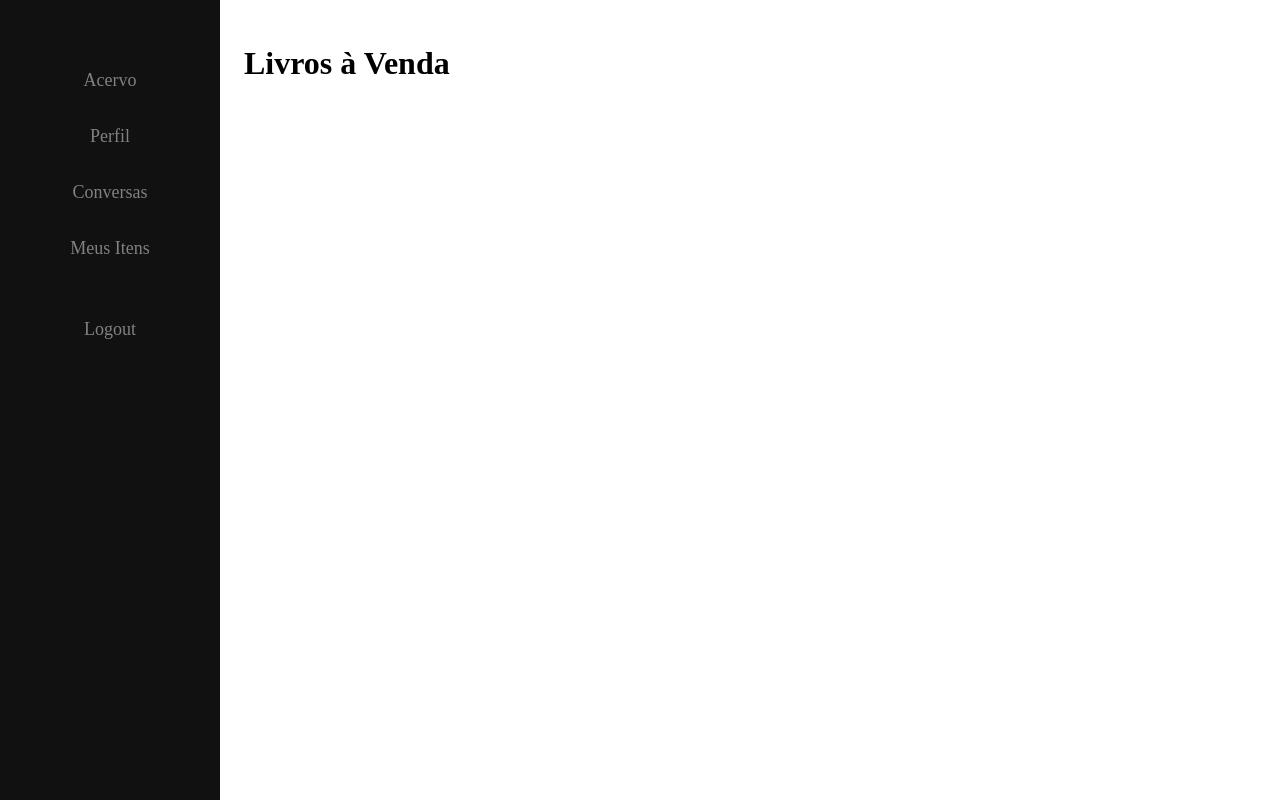
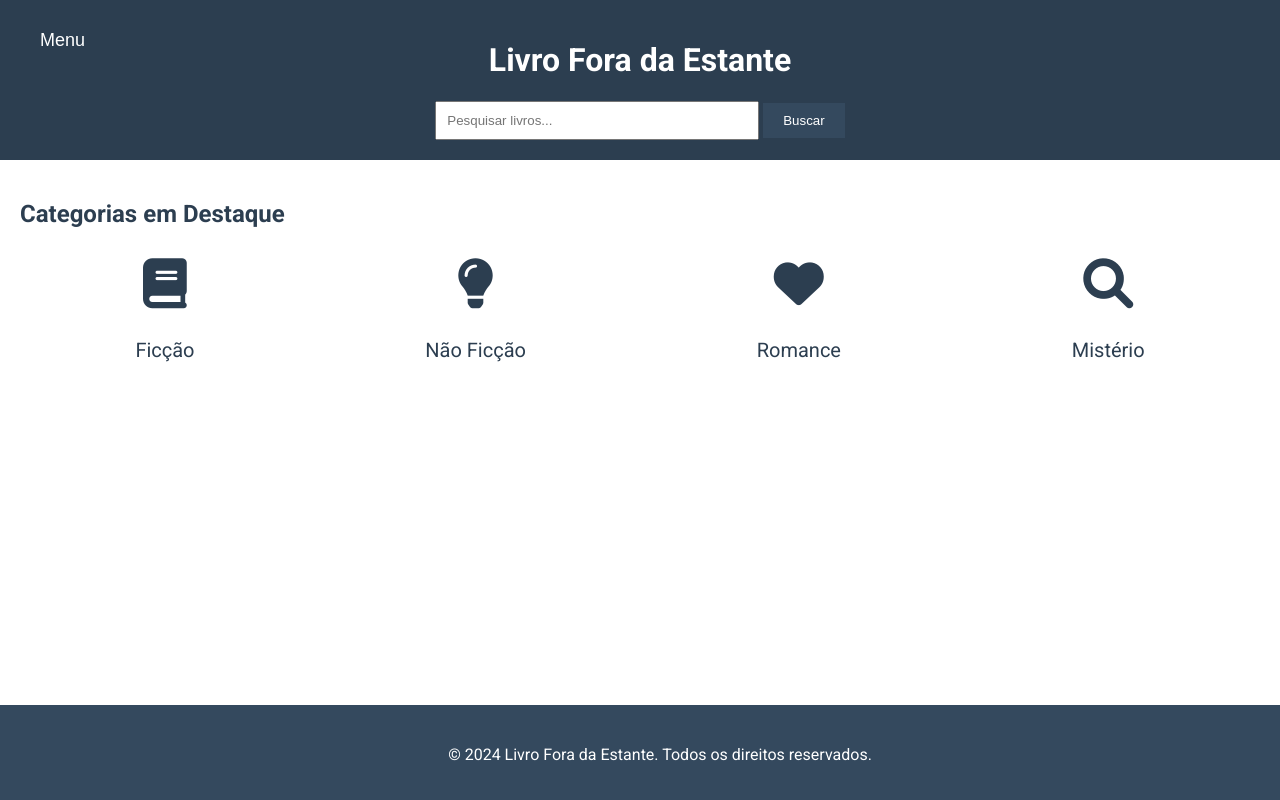
Before and after one commit to iamvitoria/Troca-de-Livros, a Django app: page /tela-inicial/ in a window 1280 px wide. Run offline with Django 4.2, Linux system fonts and the light colour scheme.

Commit message:
atualização do front

```diff
--- a/livro/templates/home.html
+++ b/livro/templates/home.html
@@ -2,7 +2,7 @@
 
 {% block content %}
 
-    <h1>Livros à Venda</h1>
+    <h2>Livros em destaque</h2>
     <ul>
         {% for livro in livros %}
             <li>{{ livro.titulo }} por {{ livro.autor }} - R$ {{ livro.preco }}</li>
--- a/templates/base.html
+++ b/templates/base.html
@@ -1,96 +1,180 @@
 <!DOCTYPE html>
 {% load static %}
-<html lang="pt-br">
+<html lang="pt-BR">
 <head>
     <meta charset="UTF-8">
     <meta name="viewport" content="width=device-width, initial-scale=1.0">
     <title>Livro Fora da Estante</title>
+    <link rel="stylesheet" href="https://fonts.googleapis.com/css2?family=Roboto:wght@400;700&display=swap">
+    <link rel="stylesheet" href="https://cdnjs.cloudflare.com/ajax/libs/font-awesome/6.0.0-beta3/css/all.min.css">
     <style>
-        /* Estilos para a barra lateral */
-        .sidebar {
-            height: 100%;
-            width: 220px;
+        body {
+            font-family: 'Roboto', sans-serif;
+            margin: 0;
+            padding: 0;
+            display: flex;
+            flex-direction: column;
+            min-height: 100vh;
+        }
+        header {
+            background-color: #2c3e50;
+            color: #ffffff;
+            padding: 20px;
+            text-align: center;
+            position: relative;
+        }
+        header form {
+            margin-top: 10px;
+        }
+        header input[type="text"] {
+            padding: 10px;
+            width: 300px;
+        }
+        header button {
+            padding: 10px 20px;
+            background-color: #34495e;
+            color: #ffffff;
+            border: none;
+            cursor: pointer;
+        }
+        .menu-toggle {
+            display: block;
+            position: absolute;
+            top: 20px;
+            left: 20px;
+            background-color: transparent;
+            border: none;
+            cursor: pointer;
+            color: #ffffff;
+            font-size: 18px;
+        }
+        .menu {
+            display: none;
+            flex-direction: column;
+            align-items: center;
+            background-color: #34495e;
+            position: absolute;
+            top: 60px;
+            left: 20px;
+            border-radius: 5px;
+            padding: 10px;
+        }
+        .menu a {
+            color: #ffffff;
+            text-decoration: none;
+            padding: 10px 20px;
+            border-radius: 5px;
+            width: 100%;
+            text-align: center;
+        }
+        .menu a:hover {
+            background-color: #2c3e50;
+        }
+        main {
+            flex: 1;
+            padding: 20px;
+        }
+        section {
+            margin-bottom: 30px;
+        }
+        h2 {
+            color: #2c3e50;
+        }
+        .categories {
+            display: flex;
+            justify-content: space-around;
+            flex-wrap: wrap;
+        }
+        .category {
+            text-align: center;
+            margin: 10px;
+            color: #2c3e50;
+            font-size: 20px;
+        }
+        .category i {
+            font-size: 50px;
+            margin-bottom: 10px;
+        }
+        footer {
+            background-color: #34495e;
+            color: #ffffff;
+            padding: 20px;
+            text-align: center;
             position: fixed;
-            top: 0;
-            left: 0;
-            background-color: #111;
-            overflow-x: hidden;
-            transition: width 0.3s ease; /* Adiciona transição suave para mudanças de largura */
-            padding-top: 60px;
+            width: 100%;
+            bottom: 0;
+        }
+        footer div {
+            margin-top: 20px;
         }
 
-        /* Estilos para a lista de itens da barra lateral */
-        .sidebar ul {
-            padding: 0;
-            margin: 0;
-            list-style-type: none;
-            text-align: center; /* Centraliza os itens na barra lateral */
-        }
-
-        /* Estilos para os itens da barra lateral */
-        .sidebar li {
-            margin-bottom: 15px; /* Espaçamento entre os itens */
-        }
-
-        /* Estilos específicos para o último item da lista (Logout) */
-        .sidebar li:last-child {
-            margin-top: auto; /* Move o último item para o final da barra lateral */
-        }
-
-        /* Estilos para os links da barra lateral */
-        .sidebar a {
-            padding: 10px 15px;
-            text-decoration: none;
-            font-size: 18px;
-            color: #818181;
-            display: block;
-        }
-
-        /* Estilo para os links da barra lateral quando passa o mouse */
-        .sidebar a:hover {
-            color: #f1f1f1;
-        }
-
-        /* Estilo para o conteúdo */
-        .content {
-            margin-left: 220px; /* Deixar espaço para a barra lateral */
-            padding: 16px;
-            transition: margin-left 0.3s ease; /* Adiciona transição suave para mudanças de margem */
-        }
-
-        /* Estilo para o botão do menu */
-        .menu-btn {
-            display: none; /* Oculta o botão do menu em telas maiores */
-        }
-
-        /* Estilo para a barra lateral quando o mouse não está sobre ela */
-        .sidebar:not(:hover) {
-            width: 200px; /* Reduz ligeiramente a largura */
-        }
-
-        /* Mostra o botão do menu apenas em telas menores */
+        /* Estilos para dispositivos menores */
         @media screen and (max-width: 768px) {
-            .sidebar {
-                width: 220px; /* Mantém a largura padrão */
+            header form {
+                display: none;
             }
-
-            .content {
-                margin-left: 0; /* Não há espaço para a barra lateral */
-            }
-
-            .menu-btn {
-                display: block; /* Mostra o botão do menu */
+            .menu-toggle {
+                display: block;
             }
         }
     </style>
 </head>
 <body>
-
-<!-- Botão do menu -->
-<div class="menu-btn" onclick="toggleSidebar()">☰</div>
-
-<!-- Barra lateral -->
-{% include 'sidebar.html' %}
+    <header>
+        <div>
+            <button class="menu-toggle" onclick="toggleMenu()">Menu</button>
+            <h1>Livro Fora da Estante</h1>
+            <form>
+                <input type="text" placeholder="Pesquisar livros...">
+                <button type="submit">Buscar</button>
+            </form>
+            <div id="menu" class="menu">
+                <a href="#">Início</a>
+                <a href="#">Perfil</a>
+                <a href="#">Conversas</a>
+                <a href="#">Sair</a>
+            </div>
+        </div>
+    </header>
+    <main>
+        <section>
+            <h2>Categorias em Destaque</h2>
+            <div class="categories">
+                <div class="category">
+                    <i class="fas fa-book"></i>
+                    <p>Ficção</p>
+                </div>
+                <div class="category">
+                    <i class="fas fa-lightbulb"></i>
+                    <p>Não Ficção</p>
+                </div>
+                <div class="category">
+                    <i class="fas fa-heart"></i>
+                    <p>Romance</p>
+                </div>
+                <div class="category">
+                    <i class="fas fa-search"></i>
+                    <p>Mistério</p>
+                </div>
+            </div>
+        </section>
+    </main>
+    <footer>
+        <div>
+            <p>&copy; 2024 Livro Fora da Estante. Todos os direitos reservados.</p>
+        </div>
+    </footer>
+    <script>
+        function toggleMenu() {
+            const menu = document.getElementById('menu');
+            menu.classList.toggle('open');
+            if (menu.style.display === "flex") {
+                menu.style.display = "none";
+            } else {
+                menu.style.display = "flex";
+            }
+        }
+    </script>
 
 <!-- Conteúdo -->
 <div class="content" id="content">
--- a/usuario/templates/usuario_login.html
+++ b/usuario/templates/usuario_login.html
@@ -107,6 +107,7 @@
             {% endif %}
         </form>
         <p>Ainda não possui uma conta? <a href="{% url 'usuario_registro' %}">Registre-se aqui</a></p>
+        <p><a href="{% url 'index' %}">Acessar sem login</a></p>
     </div>
 </body>
 </html>
```
Also changed, not shown: db.sqlite3.
